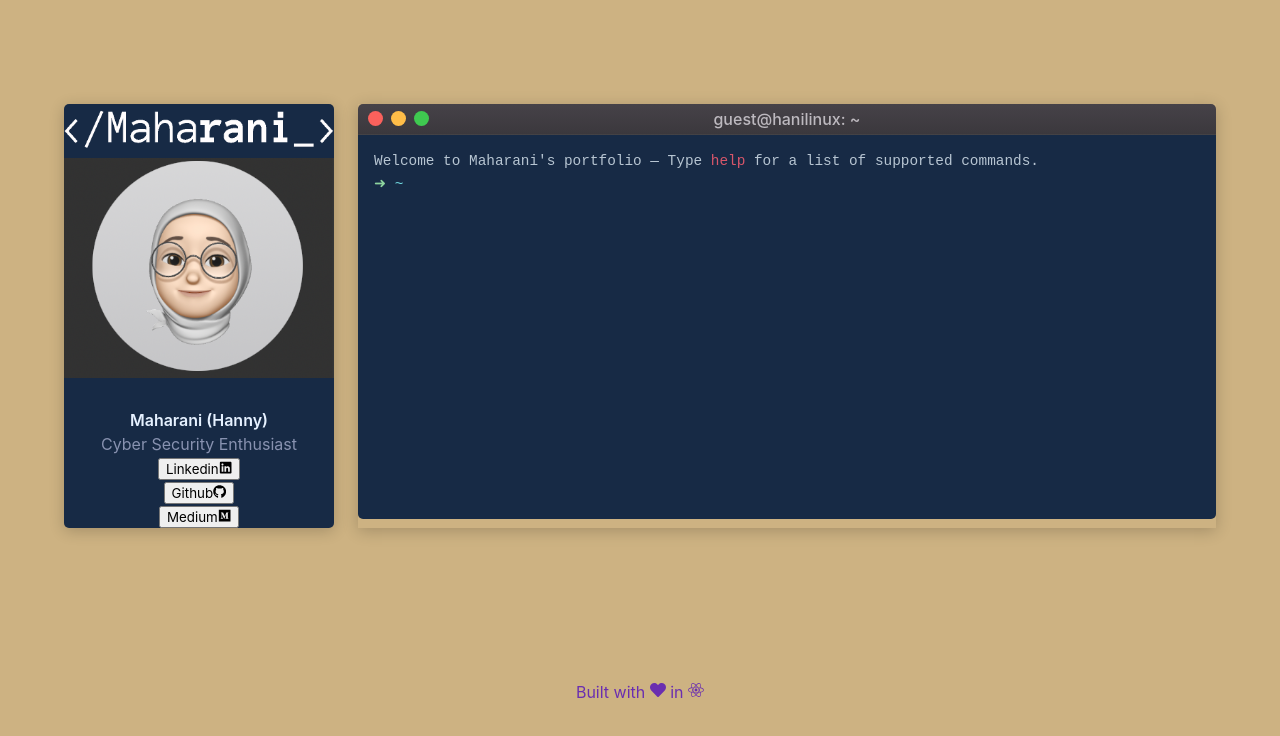
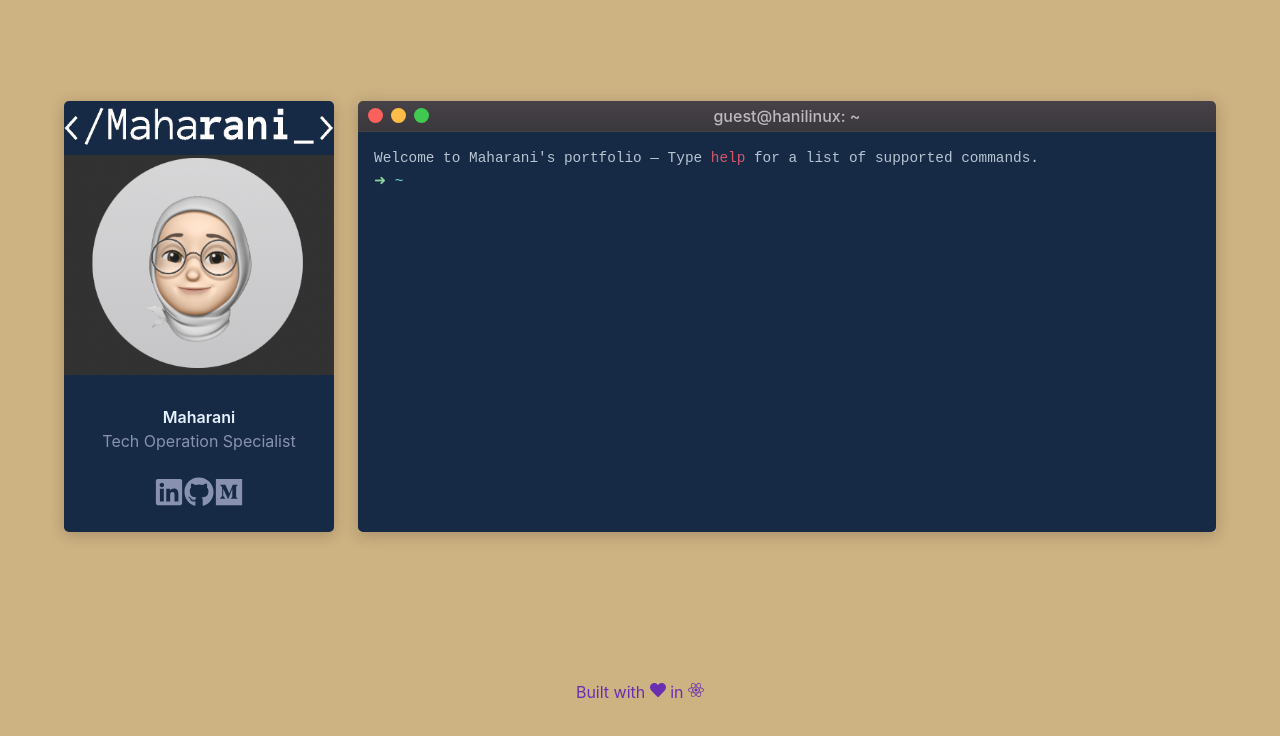
Before and after one commit to hannymaharani99/hannymaharani99.github.io, a React (Create React App) app: page / in a window 1280 px wide. Shown: the top 736 px of the page. Built offline with nearby package versions, Linux system fonts and the light colour scheme.

Commit message:
update
update

```diff
--- a/package.json
+++ b/package.json
@@ -10,6 +10,7 @@
     "gh-pages": "^3.2.3",
     "jquery-1.10.2": "^1.10.2",
     "react": "^17.0.2",
+    "react-bootstrap": "^2.5.0",
     "react-dom": "^17.0.2",
     "react-icons": "^4.4.0",
     "react-native-vector-icons": "^9.2.0",
--- a/src/App.js
+++ b/src/App.js
@@ -1,4 +1,7 @@
 import { FaMedium, FaLinkedin, FaGithub, FaHeart, FaReact } from 'react-icons/fa';
+import Button from 'react-bootstrap/Button';
+import ButtonGroup from 'react-bootstrap/ButtonGroup';
+import { IconContext } from "react-icons";
 
 function App() {
   return (
@@ -13,13 +16,18 @@ function App() {
                   <div class="photo"><a href="https://hannymaharani99.github.io"><img src="logo-header.gif" /></a></div>
                   <div title="memoji-maharani"><img src="new-img.png" /></div>
                   <br />
-                  <h2 class="header-name">Maharani (Hanny)</h2>
-                  <h5>Cyber Security Enthusiast</h5>
-                  <div class="social-icons">
-                   <button onClick="location.href='https://www.linkedin.com/in/maharani28/';">Linkedin<FaLinkedin></FaLinkedin></button><br />
-                  <button onClick="location.href='https://github.com/hannymaharani99';">Github<FaGithub></FaGithub></button><br />
-                  <button onClick="location.href='https://medium.com/@maharanirach';">Medium<FaMedium></FaMedium></button><br />
-                  </div>
+                  <h2 class="header-name">Maharani</h2>
+                  <h5>Tech Operation Specialist</h5>
+                  <br />
+                  <ButtonGroup aria-label="contact">
+                    <IconContext.Provider value={{ className: "shared-class", size: 30 }}>
+                      <>
+                        <Button variant="secondary" size="sm" href="https://www.linkedin.com/in/maharani28/" target="_blank" rel="noreferrer noopener"><FaLinkedin></FaLinkedin></Button>
+                        <Button variant="secondary" size="sm" href="https://github.com/hannymaharani99" target="_blank" rel="noreferrer noopener"><FaGithub></FaGithub></Button>
+                        <Button variant="secondary" size="sm" href="https://medium.com/@maharanirach" target="_blank" rel="noreferrer noopener"><FaMedium></FaMedium></Button>
+                      </>
+                    </IconContext.Provider>
+                  </ButtonGroup>
                   <div class="resume">
                   </div>
                 </div>
--- a/src/index.css
+++ b/src/index.css
@@ -124,7 +124,7 @@ p {
   background-color: black;
   border-bottom-right-radius: 5px;
   border-bottom-left-radius: 5px;
-  height: 384px; /*254*/
+  height: 400px; /*254*/
   padding: 1rem;
   display: flex;
   flex-direction: column;
--- a/src/script.js
+++ b/src/script.js
@@ -3,15 +3,15 @@ const COMMANDS = {
   help:
     'Supported commands: <span class="code">about</span>, <span class="code">experience</span>, <span class="code">research</span>, <span class="code">education</span>, <span class="code">skills</span>,<span class="code">portfolio</span>',
   about:
-    "Hello there, I'm Maharani from Indonesia. I have passion in creating and building a seamless web development. I have experience in application support and cyber security for three years. Also, My interest is in kubernetes development and blockchain. When I'm not working, I love to read books.",
+    "Hello, I'm Maharani from Indonesia. I have passion in Cyber security especially in Bug Bounty & Red Team training. Also I like to painting pictures when I’m not working.",
   skills:
-    '<span class="code">Programming Languages: </span>HTML & CSS, Python, JavaScript, C++<br><span class="code">Frameworks:</span>React.js, web3.js<br><span class="code">Penetration Testing Skill:</span>Intermediate',
+    '<span class="code">Specialization: </span>Web Dev, Python, SQL for Data Analyst, Cloud Services<br><span class="code">Training:</span>Security+, Alibaba Cloud Associate, CCNA Security & CyberOps<br><span class="code">Interest:</span>Penetration Testing, Incident Responder',
   education:
-  '<span class="school">Graduate Study:</span>Information security Management at University of Indonesia',
+  '<span class="school">Graduate Study:</span>Information & Network Security Management at University of Indonesia',
   //resume: "<a href='./resume.pdf' class='success link'>resume.pdf</a>",
-  experience: "Technical Support, Software Tester, Technical Writer, Web Developer",
-  research: '<a href="">The blockchain concept in building a trusted ecosystem in the internet of things</a><br><a href="">honeypot webserver and home network detection system using raspberry pi',
-  portfolio: '<span class="code">Front-End:</span><a href="https://hannymaharani99.github.io/portfolio/ " target="_blank">Quote Generator</a><br><span class="code">Write-up: </span><a href="https://medium.com/@maharanirach/jenkins-misconfig-exploitation-1e3afdac6130" target="_blank">Jenkins Misconfig Exploit</a><br><span class="code">Application: </span><a href="https://hannymaharani99.github.io/musicplayer/" target="_blank">Mini Music Player App</a>'
+  experience: "Technical Support, QA Tester (Freelance), Technical Writer, Web Developer (Freelance)",
+  research: '<a href="">The blockchain concept in building a trusted ecosystem in the internet of things</a><br><a href="">honeypot webserver and home network detection system using raspberry pi</a><br><a href="">Smart Aquaponic using Android',
+  portfolio: '<span class="code">Front-End:</span><a href="https://hannymaharani99.github.io/portfolio/ " target="_blank" rel="noreferrer noopener">Quote Generator</a><br><span class="code">Write-up: </span><a href="https://medium.com/@maharanirach/jenkins-misconfig-exploitation-1e3afdac6130" target="_blank" rel="noreferrer noopener">Jenkins Misconfig Exploit</a><br><span class="code">Application: </span><a href="https://hannymaharani99.github.io/musicplayer/" target="_blank" rel="noreferrer noopener">Mini Music Player App</a>'
 };
 let userInput, terminalOutput;
 
```
Also changed, not shown: 1 other file (tests, documents, lock files or other folders).
